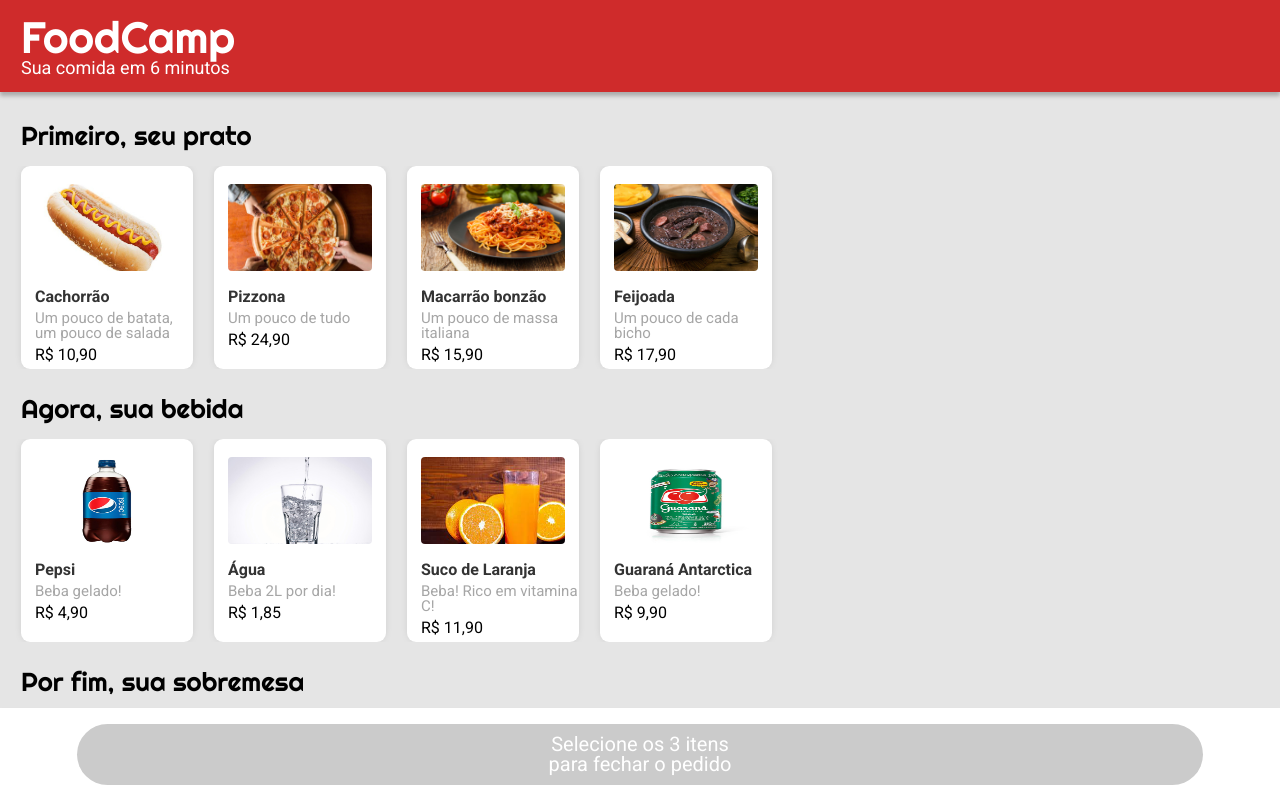
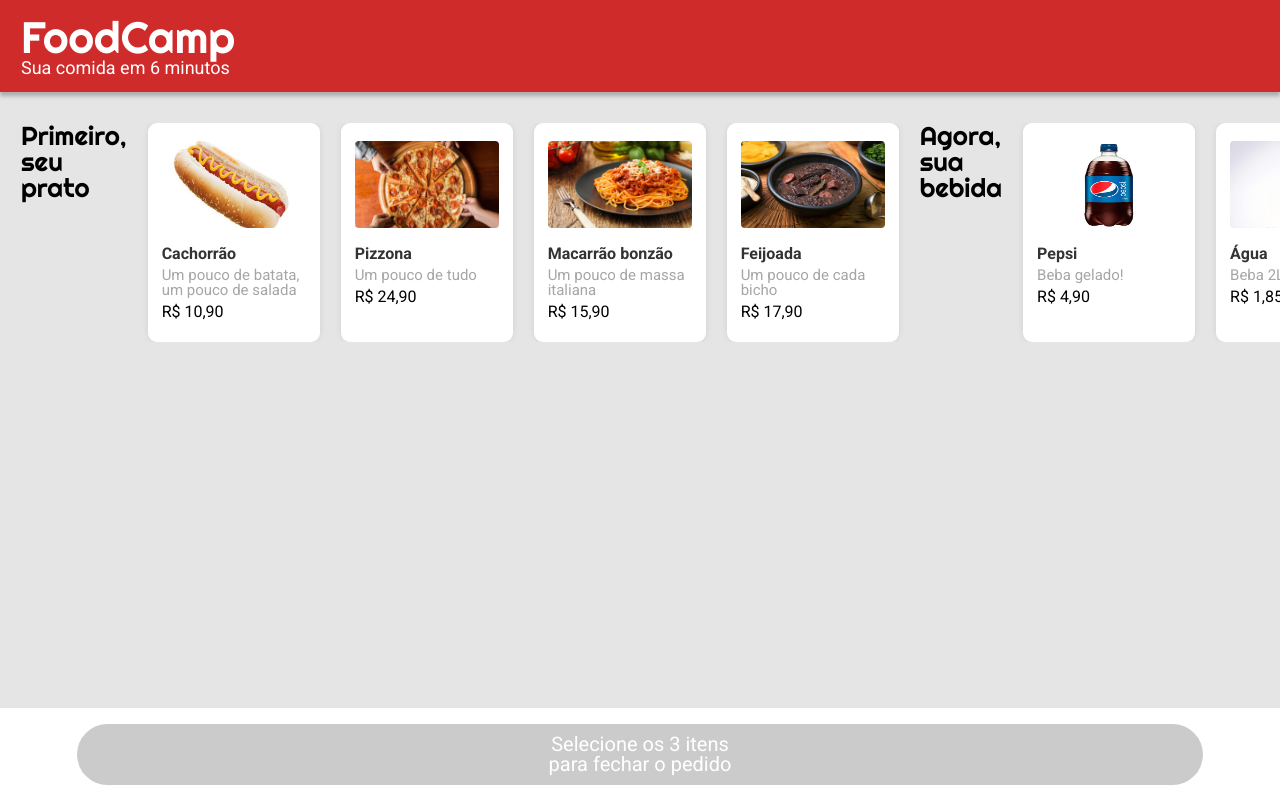
Before and after one commit to Douglas-CRVG/Project08DrivenEatsReact, a JavaScript app: page / in a window 1280 px wide. Shown: the top 798 px of the page. Built offline with nearby package versions, Linux system fonts and the light colour scheme.

Commit message:
Componentization of categories with error. All on the same line.

```diff
--- a/src/components/main/Main.js
+++ b/src/components/main/Main.js
@@ -1,12 +1,13 @@
-import MenuFood from './MenuFood'
+/*import MenuFood from './MenuFood'
 import MenuDrink from './MenuDrink'
-import MenuDessert from './MenuDessert'
+import MenuDessert from './MenuDessert'*/
+import Menu from './Menu'
 
 export default function Main() {
     const menu = [
         {
             title: "Primeiro, seu prato",
-            product: [
+            products: [
                 {imgProduct:"assets/comida1.jpg", nameProduct:"Cachorrão", descriptionProduct:"Um pouco de batata, um pouco de salada", priceProduct: "10,90"},
                 {imgProduct:"assets/comida2.jpg", nameProduct:"Pizzona", descriptionProduct:"Um pouco de tudo", priceProduct: "24,90"},
                 {imgProduct:"assets/comida3.jpg", nameProduct:"Macarrão bonzão", descriptionProduct:"Um pouco de massa italiana", priceProduct: "15,90"},
@@ -15,7 +16,7 @@
         },
         {
             title: "Agora, sua bebida",
-            product: [
+            products: [
                 {imgProduct:"assets/bebida1.jpg", nameProduct:"Pepsi", descriptionProduct:"Beba gelado!", priceProduct:"4,90" },
                 {imgProduct:"assets/bebida2.jpg", nameProduct:"Água", descriptionProduct:"Beba 2L por dia!", priceProduct:"1,85" },
                 {imgProduct:"assets/bebida3.jpg", nameProduct:"Suco de Laranja", descriptionProduct:"Beba! Rico em vitamina C!", priceProduct:"11,90" },
@@ -24,7 +25,7 @@
         },
         {
             title: "Por fim, sua sobremesa",
-            product: [
+            products: [
                 {imgProduct:"assets/sobremesa1.jpg", nameProduct:"Mousse de Maracujá", descriptionProduct:"Compre um e peça outro, você vai querer", priceProduct:"4,90" },
                 {imgProduct:"assets/sobremesa2.jpg", nameProduct:"Gostosura de chocolate", descriptionProduct:"Compre uma e queira mais, você vai gostar", priceProduct:"6,90" },
                 {imgProduct:"assets/sobremesa3.jpg", nameProduct:"Tortaça de limão", descriptionProduct:"Compre uma e leve outra pelo mesmo preço", priceProduct:"19,90" },
@@ -33,16 +34,9 @@
         }
     ];
 
-    const [dishes, drinks, desserts] = menu;
-
     return (
         <main className="conteiner">
-            <p className="top-scroll margem-esq">Primeiro, seu prato</p>
-            <MenuFood />
-            <p className="top-scroll margem-esq">Agora, sua bebida</p>
-            <MenuDrink />
-            <p className="top-scroll margem-esq">Por fim, sua sobremesa</p>
-            <MenuDessert />
+            <Menu menu={menu} />
         </main>
     );
 }
--- a/src/components/main/Menu.js
+++ b/src/components/main/Menu.js
@@ -1,7 +1,9 @@
 import Product from "../others/Product";
 
 export default function Menu(props) {
+    console.log(props);
     const {menu} = props;
+    console.log(menu)
 
     return (
         <div className="scroll">
@@ -12,8 +14,10 @@
                 } = categorie;
 
                 return (
-                    <p key={index} className="top-scroll margem-esq">{categorie}</p>
-                    {products.map((product, index) => <Product key={index} product={product} />)}
+                    <>
+                        <p key={index} className="top-scroll margem-esq">{title}</p>
+                        {products.map((product, index) => <Product key={index} product={product} />)}
+                    </>
                 )
             })}
         </div>
--- a/src/components/others/Product.js
+++ b/src/components/others/Product.js
@@ -1,7 +1,7 @@
 export default function Product(props) {
-    //const {product} = props.product;
-    //const {imgProduct, nameProduct, descriptionProduct, priceProduct } = product;
-    const {imgProduct, nameProduct, descriptionProduct, priceProduct } = props
+    console.log(props);
+    const {product} = props;
+    const {imgProduct, nameProduct, descriptionProduct, priceProduct } = product;
     return (
         <div className="itens margem-esq sobremesa">
             <img src={imgProduct} alt="" />
```
